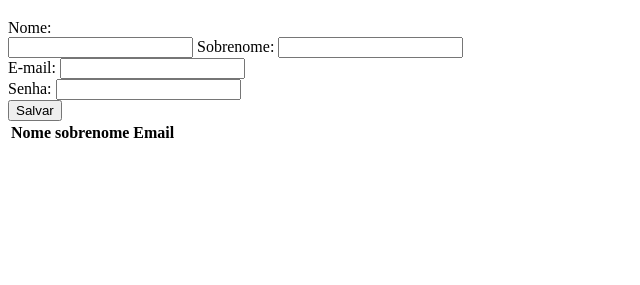
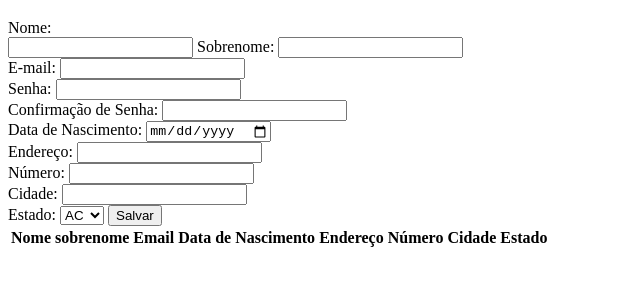
Before and after one commit to isabellecristinav/formulario-de-cadastro, a plain HTML site: page index.html in a window 1280 px wide. Shown: the part 61-346 px from the top of the page, without its empty margins (0-640 px from the left). Drawn offline with Linux system fonts and the light colour scheme.

Commit message:
continuação do formulário

```diff
--- a/app.js
+++ b/app.js
@@ -2,6 +2,6 @@ function Salvar(){
     let nome = document.getElementById('nome').value
     let sobrenome = document.getElementById('sobrenome').value
     let email = document.getElementById('email').value
-    let linha = '<tr><td>' + nome + '</td><td>' + sobrenome + '</td><td>' + email + '</td></tr>'
+    let linha = '<tr><td>' + nome + '</td><td>' + sobrenome + '</td><td>' + email + '</td><td>' + senha + '</td><td>' + confirmacao + '</td><td>' + data + '</td><td>' + endereco + '</td><td>' + numero + '</td><td>' + cidade + '</td><td>' + estado + '</td></tr>'
     document.getElementById('clientes').innerHTML +=linha
 }
--- a/index.html
+++ b/index.html
@@ -8,12 +8,47 @@
     <title>Formulário de Cadastro</title>
     <link rel="stylesheet" href="style.css">
 </head>
+
 <body>
     <h1> Cadastro </h1>
     Nome: <br><input type="text" id="nome">
     Sobrenome: <input type="text" id="sobrenome"> <br>
     E-mail: <input type="email" id="email"> <br>
     Senha: <input type="password" id="senha"> <br>
+    Confirmação de Senha: <input type="password" id="confirmacao"><br>
+    Data de Nascimento: <input type="date" id="data"><br>
+    Endereço: <input type="text" id="endereco"><br>
+    Número: <input type="number" id="numero"><br>
+    Cidade: <input type="text" id="cidade"><br>
+    Estado: <select id="estado">
+        <option value="">AC</option>
+        <option value="">AL</option>
+        <option value="">AP</option>
+        <option value="">AM</option>
+        <option value="">BA</option>
+        <option value="">CE</option>
+        <option value="">DF</option>
+        <option value="">ES</option>
+        <option value="">GO</option>
+        <option value="">MA</option>
+        <option value="">MT</option>
+        <option value="">MS</option>
+        <option value="">MG</option>
+        <option value="">PA</option>
+        <option value="">PB</option>
+        <option value="">PR</option>
+        <option value="">PE</option>
+        <option value="">PI</option>
+        <option value="">RJ</option>
+        <option value="">RN</option>
+        <option value="">RS</option>
+        <option value="">RO</option>
+        <option value="">RR</option>
+        <option value="">SC</option>
+        <option value="">SP</option>
+        <option value="">SE</option>
+        <option value="">TO</option>
+    </select>
     <button type="button" onclick="Salvar()">Salvar</button>
     <table>
         <thead>
@@ -21,6 +56,11 @@
                 <th>Nome</th>
                 <th>sobrenome</th>
                 <th>Email</th>
+                <th>Data de Nascimento</th>
+                <th>Endereço</th>
+                <th>Número</th>
+                <th>Cidade</th>
+                <th>Estado</th>
             </tr>
         </thead>
         <tbody id="clientes">
```
